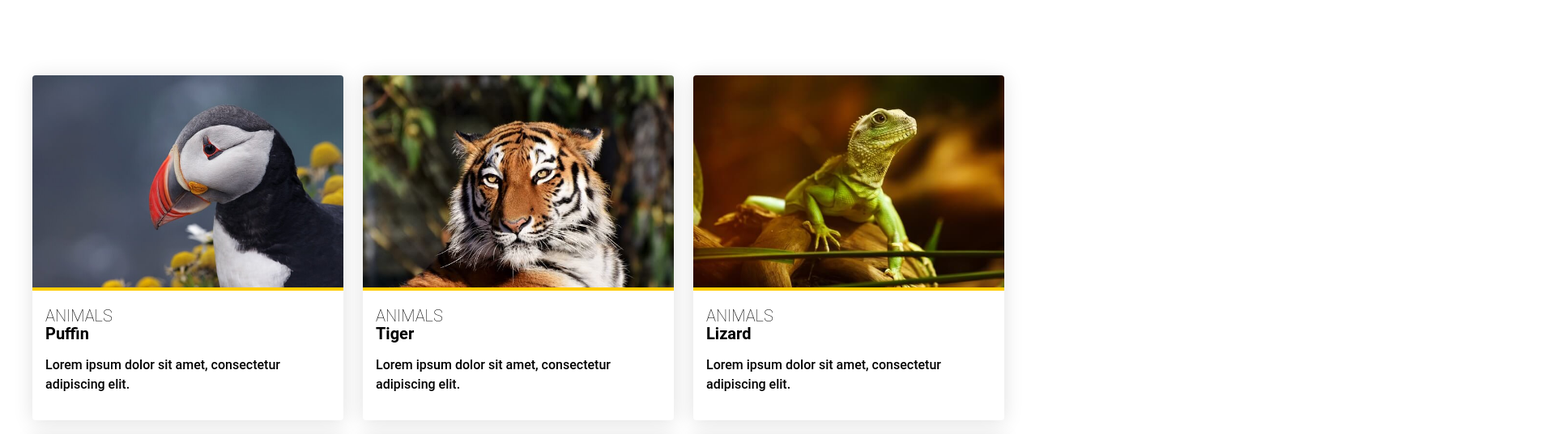
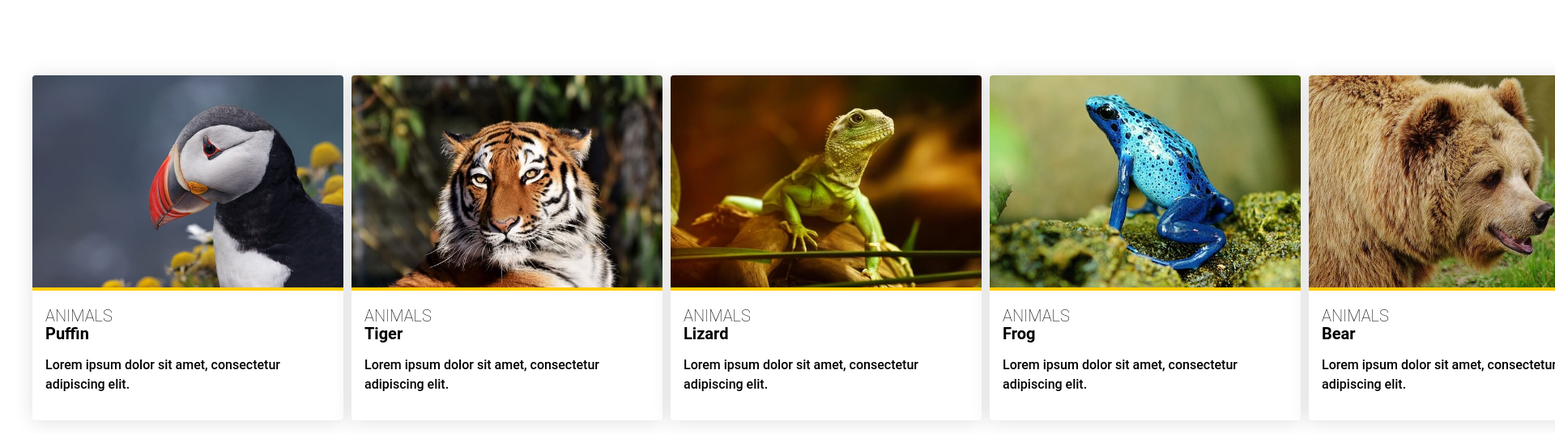
Before and after one commit to embe35/cprg-218-assign-1, a plain HTML site: page index.html in a window 1280 px wide. Shown: the part 313-849 px from the top of the page at 81% size, 1920 px wide, since content can reach past the window. Drawn offline with Linux system fonts and the light colour scheme; files that its build step writes are made by us from their sources.

Commit message:
fix: stylesheet link

```diff
--- a/index.html
+++ b/index.html
@@ -8,7 +8,7 @@
   <link rel="stylesheet" type="text/css" href="/styles/fonts.css">
   <link rel="stylesheet" type="text/css" href="/styles/global.css">
   <link rel="stylesheet" type="text/css" href="styles/assignment-one-starter.css">
-  <link rel="stylesheet" type="text/css" href="assignment_one.css">
+  <link rel="stylesheet" type="text/css" href="./styles/assignment_one.css">
   <title>Responsive CSS Layout</title>
 </head>
 <body>
--- a/styles/assignment_one.css
+++ b/styles/assignment_one.css
@@ -1,6 +1,5 @@
-ul {
+ol, ul {
     display: inline-flex;
-    flex-wrap: wrap;
     justify-content: space-between;
     gap: 20px 10px;
 }
```
